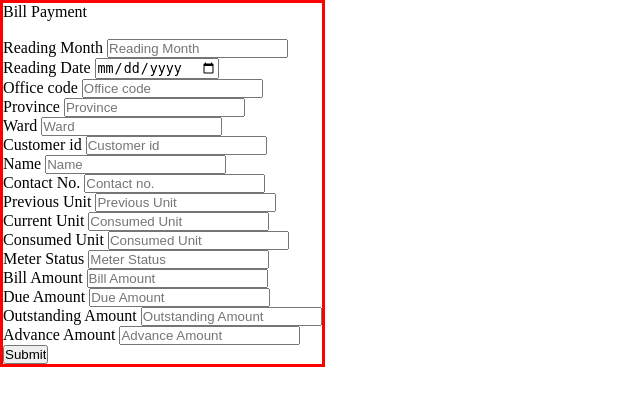
After one commit to OzoneBht1/water_billing_system, a Django app: template user_view/templates/user_view/bill_payment.html in a window 1280 px wide. The commit adds this page. Shown: the top 406 px of the page, without its empty margins (0-640 px from the left). Run offline with Django 4.2, Linux system fonts and the light colour scheme; the template is opened without the code that fills it, so the values that code supplies are empty.

Commit message:
bill payment

```diff
--- /dev/null
+++ b/user_view/static/user_view/css/bill_payment.css
@@ -0,0 +1,25 @@
+*{
+    margin: 0;
+    padding: 0;
+    box-sizing: border-box;
+    text-decoration: none;
+}
+
+body{
+    align-items: center;
+    /* background-color: blue; */
+}
+
+.box {
+    border: 3px solid rgb(255, 0, 0);
+    position: absolute;
+    background-color: white;
+}
+
+.form{
+    position: absolute;
+}
+
+/* .heading {
+    text-align: center;
+} */
--- /dev/null
+++ b/user_view/templates/user_view/bill_payment.html
@@ -0,0 +1,68 @@
+<!DOCTYPE html>
+<html lang="en">
+
+<head>
+    <meta charset="UTF-8">
+    <meta http-equiv="X-UA-Compatible" content="IE=edge">
+    <meta name="viewport" content="width=device-width, initial-scale=1.0">
+    <link rel="stylesheet" href="bill_payment.css">
+    <title>Bill Payment</title>
+</head>
+
+<body>
+    <div class="box">
+        <form>
+            <div class="heading"><p>Bill Payment</p><br></div>
+            <label for="rdm">Reading Month</label>
+            <input placeholder="Reading Month" class="user-input" type="text" id="" name="">
+            <br>
+            <label for="rdm">Reading Date</label>
+            <input placeholder="Reading Date" class="user-input" type="date" id="" name="">
+            <br>
+            <label for="rdm">Office code</label>
+            <input placeholder="Office code" class="user-input" type="text" id="" name="">
+            <br>
+            <label for="rdm">Province</label>
+            <input placeholder="Province" class="user-input" type="text" id="" name="">
+            <br>
+            <label for="rdm">Ward</label>
+            <input placeholder="Ward" class="user-input" type="text" id="" name="">
+            <br>
+            <label for="rdm">Customer id</label>
+            <input placeholder="Customer id" class="user-input" type="number" id="" name="">
+            <br>
+            <label for="rdm">Name</label>
+            <input placeholder="Name" class="user-input" type="text" id="" name="">
+            <br>
+            <label for="rdm">Contact No.</label>
+            <input placeholder="Contact no." class="user-input" type="number" id="" name="">
+            <br>
+            <label for="rdm">Previous Unit</label>
+            <input placeholder="Previous Unit" class="user-input" type="number" id="" name="">
+            <br>
+            <label for="rdm">Current Unit</label>
+            <input placeholder="Consumed Unit" class="user-input" type="number" id="" name="">
+            <br>
+            <label for="rdm">Consumed Unit</label>
+            <input placeholder="Consumed Unit" class="user-input" type="number" id="" name="">
+            <br>
+            <label for="rdm">Meter Status</label>
+            <input placeholder="Meter Status" class="user-input" type="text" id="" name="">
+            <br>
+            <label for="rdm">Bill Amount</label>
+            <input placeholder="Bill Amount" class="user-input" type="number" id="" name="">
+            <br>
+            <label for="number">Due Amount</label>
+            <input placeholder="Due Amount" class="user-input" type="number" id="" name="">
+            <br>
+            <label for="rdm">Outstanding Amount</label>
+            <input placeholder="Outstanding Amount" class="user-input" type="number" id="" name="">
+            <br>
+            <label for="rdm">Advance Amount</label>
+            <input placeholder="Advance Amount" class="user-input" type="number" id="" name="">
+            <br>
+            <input type="submit" value="Submit">
+        </form>
+    </div>
+</body>
+</html>
--- a/user_view/templates/user_view/homepage.html
+++ b/user_view/templates/user_view/homepage.html
@@ -196,7 +196,6 @@
     <!-- <div class="home-demo">
       <div class="row">
 
-
         <div class="large-12 columns">
           <h3>Demo</h3>
           <div class="owl-carousel">
```
Also changed, not shown: db.sqlite3.
